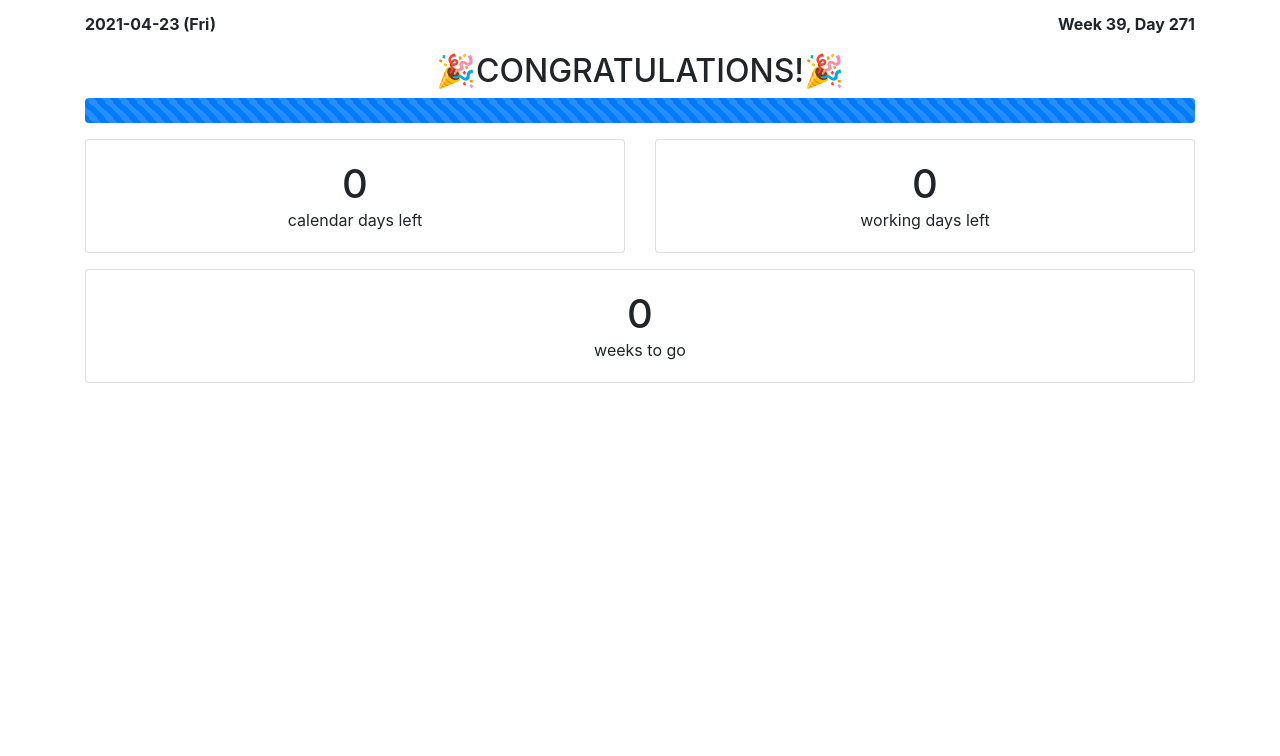
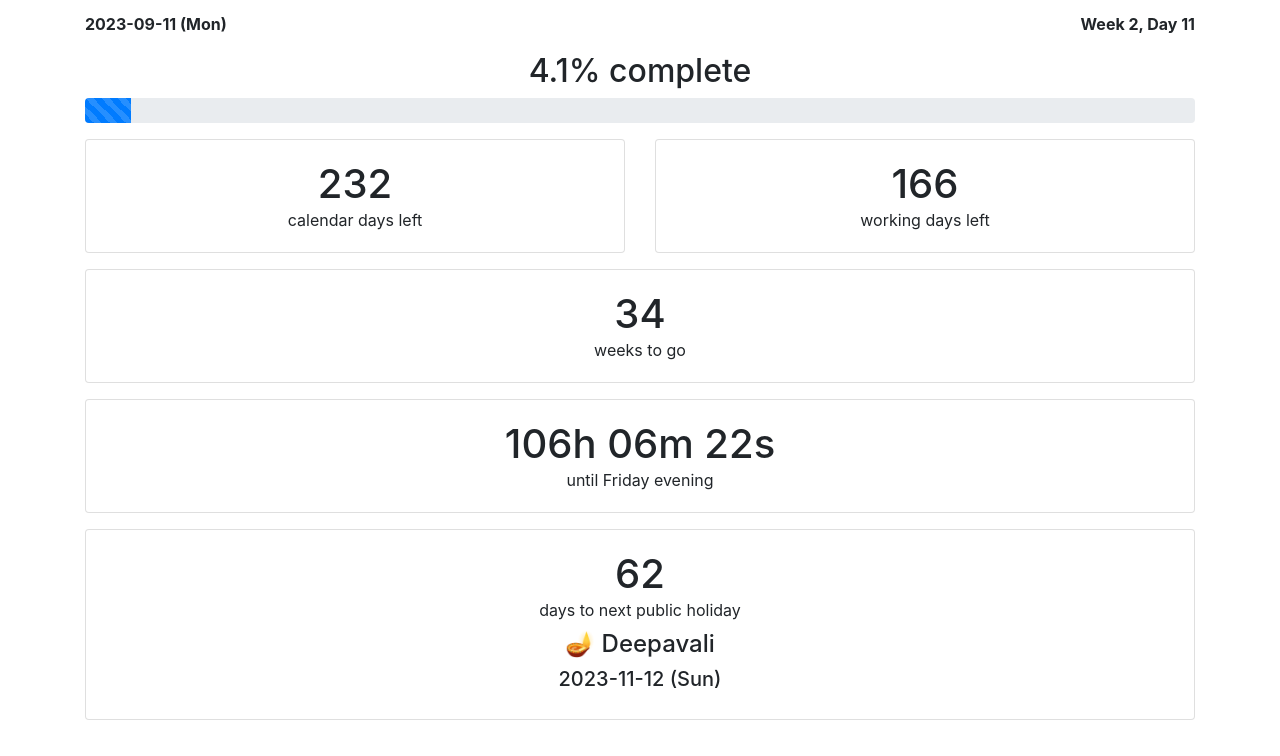
Before and after one commit to hatsuzuki/countdown, a plain HTML site: page index.html in a window 1280 px wide. Drawn offline with Linux system fonts and the light colour scheme.

Commit message:
Update for new countdown period
2023-09-01 to 2024-04-30

```diff
--- a/assets/js/countdown.js
+++ b/assets/js/countdown.js
@@ -16,8 +16,8 @@
 $(document).ready(function()
 {
     // fixed start and end dates
-    var startDate = moment("2020-07-27");
-    var endDate = moment("2021-04-23");
+    var startDate = moment("2023-09-01");
+    var endDate = moment("2024-04-30");
 
     // get current date
     var currDate = moment().startOf("day");
@@ -88,18 +88,17 @@ $(document).ready(function()
     // set locale
     moment.locale("en");
 
-    // define public holidays between 2020-07-27 and 2020-04-29
-    // exclude public holidays that fall on a Saturday because no off will be given
+    // define public holidays between start and end date
     var holidays =  {
-                        "2020-07-31": "🕌 Hari Raya Haji",
-                        "2020-08-09": "🇸🇬 National Day",
-                        "2020-08-10": "🇸🇬 National Day (observed)",
-                        // "2020-11-14": "🪔 Deepavali <small><em>(no off though)</em></small>",
-                        "2020-12-25": "🎄 Christmas Day",
-                        "2021-01-01": "🗻 New Year's Day",
-                        "2021-02-12": "🧧 Chinese New Year Day 1",
-                        // "2021-02-13": "🧨 Chinese New Year Day 2  <small><em>(no off though)</em></small>",
-                        "2021-04-02": "⛪ Good Friday"
+                        "2023-11-12": "🪔 Deepavali",
+                        "2023-11-13": "🛕 Deepavali (observed)",
+                        "2023-12-25": "🎄 Christmas Day",
+                        "2024-01-01": "🗻 New Year's Day",
+                        "2024-02-10": "🧧 Chinese New Year Day 1",
+                        "2024-02-11": "🧨 Chinese New Year Day 2",
+                        "2024-02-12": "🐉 Chinese New Year Day 2 (observed)",
+                        "2024-03-29": "⛪ Good Friday",
+                        "2024-04-10": "🕌 Hari Raya Puasa"
                     };
 
     // define holidays and working days for locale
--- a/index.html
+++ b/index.html
@@ -70,7 +70,7 @@
                     <div class="card">
                         <div class="card-body">
                             <h1 id="nextHoliday" class="text-center card-title" style="margin-bottom: 0;">0</h1>
-                            <p id="nextHoliday-label" class="text-center card-text" style="margin-bottom: 0.5em;">days to next public holiday with off</p>
+                            <p id="nextHoliday-label" class="text-center card-text" style="margin-bottom: 0.5em;">days to next public holiday</p>
                             <h4 id="nextHolidayName" class="text-center"></h4>
                             <h5 id="nextHolidayDate" class="text-center"></h5>
                         </div>
```
